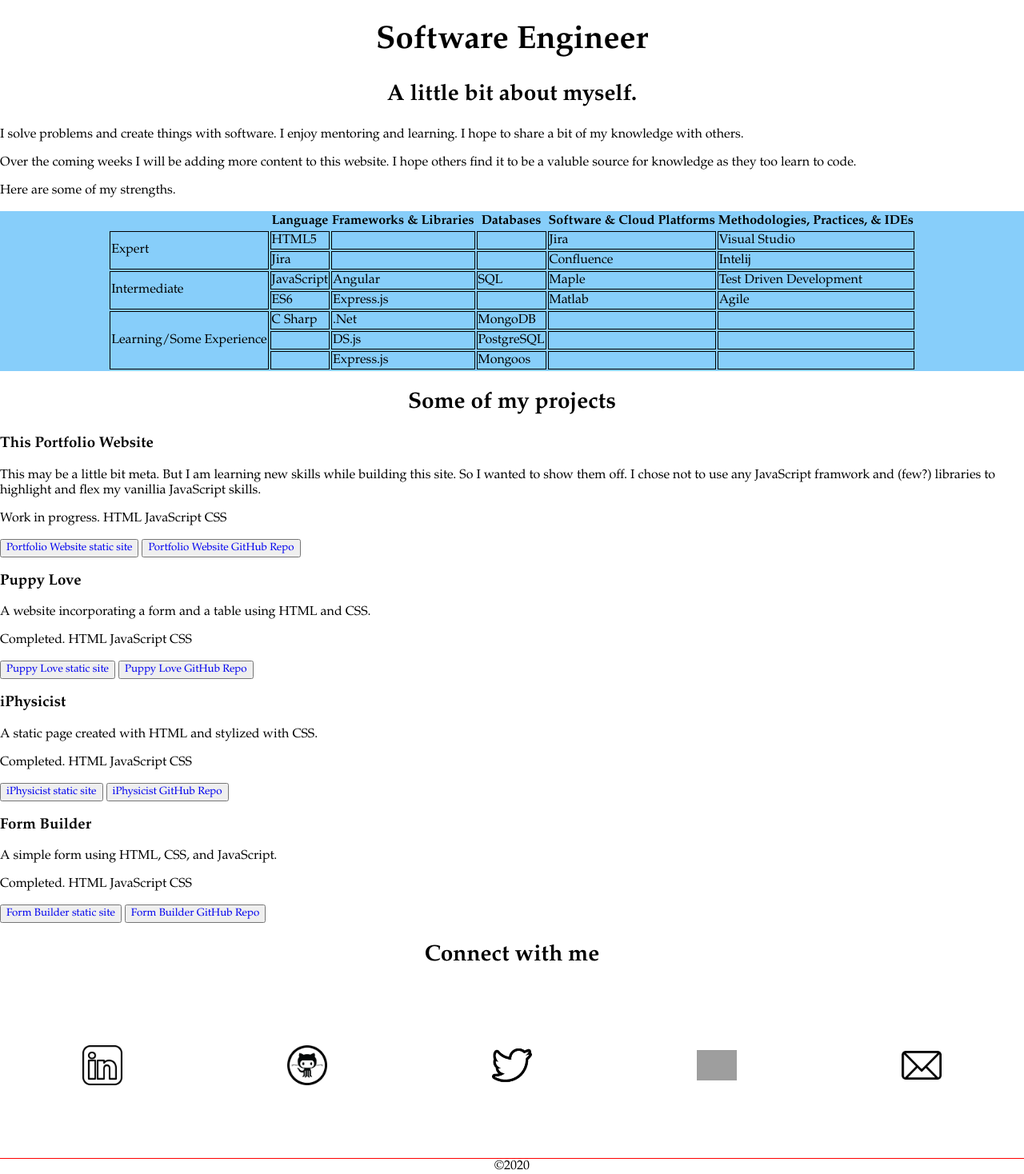
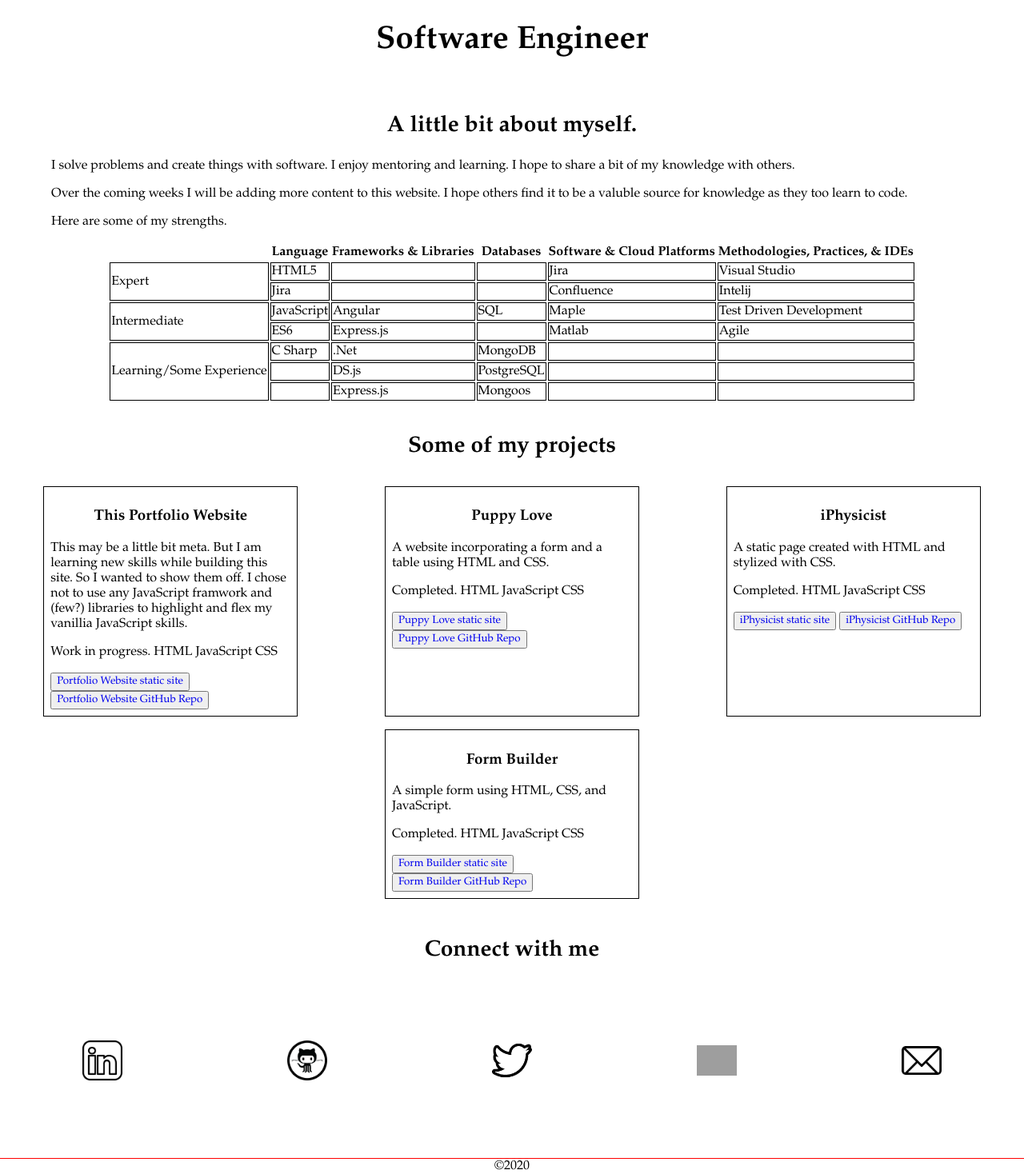
Before and after one commit to JamieBort/Portfolio-Website, a PHP site: page /html/index.html in a window 1280 px wide. Shown: the part 51-1519 px from the top of the page at 80% size. Run offline with PHP 8.4, Linux system fonts and the light colour scheme; grey boxes are pictures that could not be loaded.

Commit message:
Tweeking various things.

```diff
--- a/html/blog.html
+++ b/html/blog.html
@@ -34,6 +34,9 @@ const blogObject = {
         <header-web-component></header-web-component>
         <div class="content">
             <h1 id="title">Welcome to my BLOG</h1>
+            <div id="construction_div">
+                <img id="construction" src="../assets/under_construction/PinClipart.com_county-fair-clip-art_698592.png">
+            </div>
             <section>
                 <blog-entry-web-component></blog-entry-web-component>
                 <p id="date"></p>
--- a/html/contact_form.html
+++ b/html/contact_form.html
@@ -13,6 +13,9 @@
         <header-web-component></header-web-component>
         <div class="content">
             <h1 id="title">Contact Form</h1>
+            <div id="construction_div">
+                <img id="construction" src="../assets/under_construction/PinClipart.com_county-fair-clip-art_698592.png">
+            </div>
             <section id="bio">
                 <h2 class="section_title">I'll respond as soon as possible.</h2>
                 <p>Want to reach me by email instead of social media? Use the form below!</p>
--- a/html/index.html
+++ b/html/index.html
@@ -12,10 +12,10 @@
     <div class="wrapper">
         <header-web-component></header-web-component>
         <div class="content">
-            <!-- <section id="abc"> -->
+            <!-- <section class="division" id="abc"> -->
             <h1 id="title">Software Engineer</h1>
             <!-- </section> -->
-            <section id="bio">
+            <section class="division" id="bio">
                 <h2 class="section_title">A little bit about myself.</h2>
                 <div id="bio_section_div" class="section_div">
                     <p>I solve problems and create things with software. I enjoy mentoring and learning. I hope to share
@@ -97,8 +97,9 @@
                     </div>
                 </div>
             </section>
-            <section id="projects">
+            <section class="division" id="projects">
                 <h2 class="section_title">Some of my projects</h2>
+                <div id="projects_section_div" class="section_div">
                     <div id="portfolio_website_div" class="projects_div">
                         <h3 class="projects_title">This Portfolio Website</h3>
                         <p class="projects_p">This may be a little bit meta. But I am learning new skills while building
@@ -114,7 +115,6 @@
                                 target="_blank">Portfolio Website GitHub Repo</a>
                         </button>
                     </div>
-                <div id="projects_section_div" class="section_div">
                     <div id="puppy_love_div" class="projects_div">
                         <h3 class="projects_title">Puppy Love</h3>
                         <p class="projects_p">A website incorporating a form and a table using HTML and CSS.</p>
@@ -156,7 +156,7 @@
                     </div>
                 </div>
             </section>
-            <!-- <section id="resources">
+            <!-- <section class="division" id="resources">
                 <h2 class="section_title">Resources</h2>
                 <p>Note: my priority is to populate this section with content. As time permits I'll make it filterable.
                     And searchable.</p>
@@ -167,12 +167,12 @@
                 <h3>The Third Resource</h3>
                 <p>A little bit about the third resource.</p>
             </section> -->
-            <!-- <section id="fun_stuff">
+            <!-- <section class="division" id="fun_stuff">
                 <h2 class="section_title">Fun Stuff</h2>
                 <p>Some things I like.</p>
                 <p>Some things that I do.</p>
             </section> -->
-            <section id="connect_with_me">
+            <section class="division" id="connect_with_me">
                 <h2 class="section_title">Connect with me</h2>
                 <div class="connect_with_me_icons">
                     <!-- <div class="button_div"> -->
--- a/html/table.html
+++ b/html/table.html
@@ -10,7 +10,7 @@
 
 <head>
     <meta charset="utf-8">
-    <title>Jamie Bort Portfolio</title>
+    <title>Table</title>
     <link rel="stylesheet" href="../styles/styles.css">
 </head>
 
--- a/styles/styles.css
+++ b/styles/styles.css
@@ -21,8 +21,9 @@ h2 {
 }
 
 /* I don't think #abc is being used. */
-#abc {
-    background: lightskyblue;
+
+#temp {
+    /* background: lightskyblue; */
     height: 80px;
 }
 
@@ -37,6 +38,11 @@ h2 {
     /* text-align: center; */
 }
 
+.division {
+    /* border: .1em black solid; */
+    padding-top: 1em;
+}
+
 .section_title {
     text-align: center;
 }
@@ -44,6 +50,8 @@ h2 {
 #bio_section_div {
     /* background: silver; */
     /* text-align: center; */
+    max-width: 90%;
+    margin: 0 auto;
 }
 
 #copyright {
@@ -94,6 +102,26 @@ h2 {
     margin: 0 10px;
     background-color: transparent;
     border: none;
+}
+
+#projects_section_div {
+    /* background: lightsteelblue; */
+    /* border: .1em black solid; */
+    display: flex;
+    flex-wrap: wrap;
+    justify-content: space-around;
+}
+
+.projects_div {
+    /* background: lightskyblue; */
+    border: .1em black solid;
+    max-width: 300px;
+    margin: .5em;
+    padding: .5em;
+}
+
+.projects_title {
+    text-align: center;
 }
 
 .projects_button {
@@ -173,18 +201,31 @@ h2 {
 }
 
 /* The following is for the table */
+
 table tbody tr td {
     border: 1px solid black;
     border-collapse: collapse;
     border-spacing: 0rem;
-  }
+}
 
-  table {
-      margin: 0 auto;
+table {
+    margin: 0 auto;
     /* margin-left:auto;
     margin-right:auto; */
-  }
+}
 
-  .table_div{
-      background-color: lightskyblue;
-  }
+.table_div {
+    /* background-color: lightskyblue; */
+}
+
+#construction_div {
+    border: 1px solid black;
+    /* margin: 0 auto; */
+}
+
+#construction {
+    display: block;
+    max-width: 25%;
+    border: 1px solid blue;
+    margin: 0 auto;
+}
```
Also changed, not shown: html/resources.html (+5 -4 lines), js/resources.js (+5 -3 lines). Lines whose indentation alone changed are shown as unchanged.
